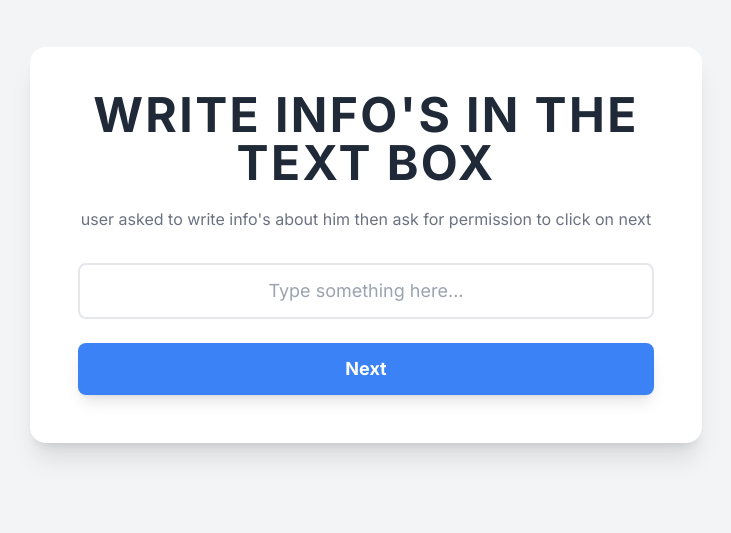
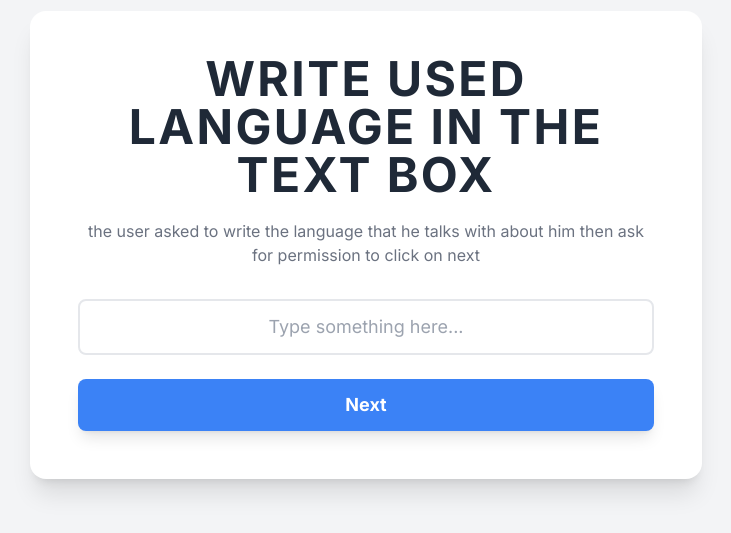
Before and after one commit to SlowLow999/WRITE-NAME-TO-PROCEED, a plain HTML site: page index.html in a window 1280 px wide. Shown: the part 155-688 px from the top of the page, without its empty margins (274-1005 px from the left). Drawn offline with nearby package versions, Linux system fonts and the light colour scheme.

Commit message:
Update index.html

```diff
--- a/index.html
+++ b/index.html
@@ -30,10 +30,10 @@
     <!-- Main container with Tailwind CSS classes for styling - UPDATED for size -->
     <div class="bg-white p-10 md:p-12 rounded-2xl shadow-xl max-w-2xl w-full text-center">
         <!-- Heading with Tailwind classes - UPDATED -->
-        <h1 class="text-4xl md:text-5xl font-bold text-gray-800 mb-4 uppercase tracking-wider">write info's in the text box</h1>
+        <h1 class="text-4xl md:text-5xl font-bold text-gray-800 mb-4 uppercase tracking-wider">write used language in the text box</h1>
 
         <!-- Instructional text - UPDATED -->
-        <p class="text-gray-500 mb-8">user asked to write info's about him then ask for permission to click on next</p>
+        <p class="text-gray-500 mb-8">the user asked to write the language that he talks with about him then ask for permission to click on next</p>
 
         <!-- Input field with Tailwind classes -->
         <input
```
